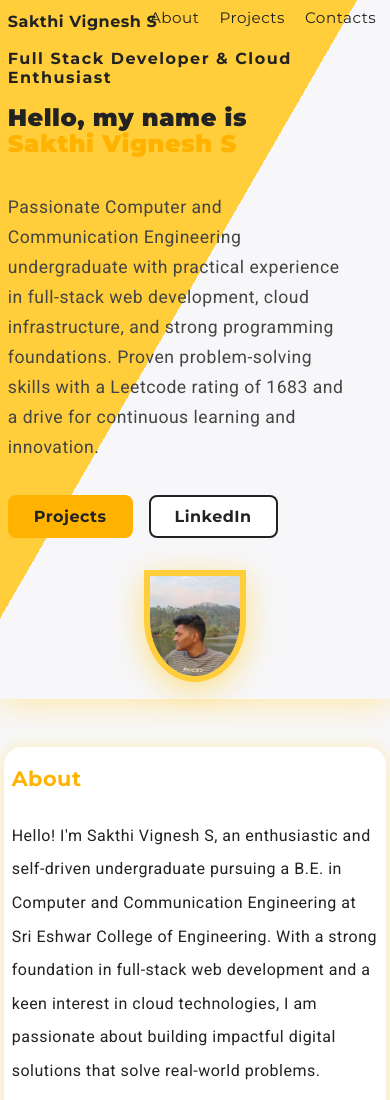
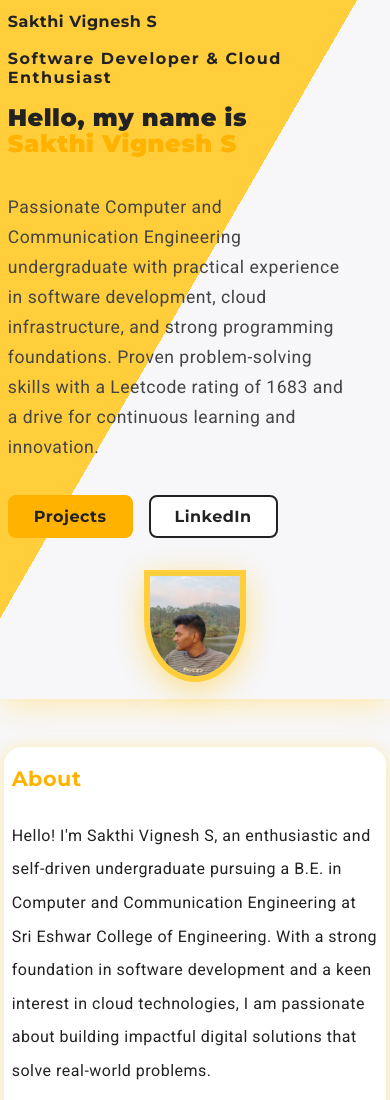
Before and after one commit to Sakthi-007/portfolio-html, a plain HTML site: page index.html in a window 390 px wide. Shown: the top 1100 px of the page. Drawn offline with Linux system fonts and the light colour scheme.

Commit message:
Changes for mobile

```diff
--- a/index.html
+++ b/index.html
@@ -11,9 +11,9 @@
         <header class="hero-header">
             <div class="hero-left">
                 <div class="hero-title">Sakthi Vignesh S</div>
-                <div class="hero-role">Full Stack Developer & Cloud Enthusiast</div>
+                <div class="hero-role">Software Developer & Cloud Enthusiast</div>
                 <h1 class="hero-main">Hello, my name is<br><span class="highlight">Sakthi Vignesh S</span></h1>
-                <p class="hero-desc">Passionate Computer and Communication Engineering undergraduate with practical experience in full-stack web development, cloud infrastructure, and strong programming foundations. Proven problem-solving skills with a Leetcode rating of 1683 and a drive for continuous learning and innovation.</p>
+                <p class="hero-desc">Passionate Computer and Communication Engineering undergraduate with practical experience in software development, cloud infrastructure, and strong programming foundations. Proven problem-solving skills with a Leetcode rating of 1683 and a drive for continuous learning and innovation.</p>
                 <div class="hero-btns">
                     <a href="#projects" class="hero-btn primary">Projects</a>
                     <a href="https://www.linkedin.com/in/sakthi-vignesh-s" target="_blank" class="hero-btn">LinkedIn</a>
@@ -34,7 +34,7 @@
     <main class="main-content">
         <section class="about-section" id="about">
             <h2>About</h2>
-            <p class="about-text">Hello! I'm Sakthi Vignesh S, an enthusiastic and self-driven undergraduate pursuing a B.E. in Computer and Communication Engineering at Sri Eshwar College of Engineering. With a strong foundation in full-stack web development and a keen interest in cloud technologies, I am passionate about building impactful digital solutions that solve real-world problems.</p>
+            <p class="about-text">Hello! I'm Sakthi Vignesh S, an enthusiastic and self-driven undergraduate pursuing a B.E. in Computer and Communication Engineering at Sri Eshwar College of Engineering. With a strong foundation in software development and a keen interest in cloud technologies, I am passionate about building impactful digital solutions that solve real-world problems.</p>
             <p class="about-text">Over the past few years, I’ve worked on multiple full-stack projects using the MERN stack, showcasing my ability to design scalable and user-friendly applications. My project Citizen Connect demonstrates my interest in civic tech and community engagement, while Task Master reflects my commitment to productivity and workflow optimization.</p>
             <p class="about-text">Through an AWS internship with DXC Technologies, I gained hands-on experience with core cloud services such as EC2, S3, RDS, and Lambda. This exposure helped me understand cloud architecture, security best practices, and cost-efficient deployment strategies.</p>
             <p class="about-text">I’m also a strong problem solver with over 320+ problems solved on Leetcode and a max rating of 1683, consistently working to improve my data structures and algorithm skills.</p>
--- a/style.css
+++ b/style.css
@@ -482,6 +482,7 @@ html {
     .hero-navbar {
         right: 2vw;
         top: 8px;
+        display: none;
     }
     .hero-navbar ul {
         gap: 8px;
```
